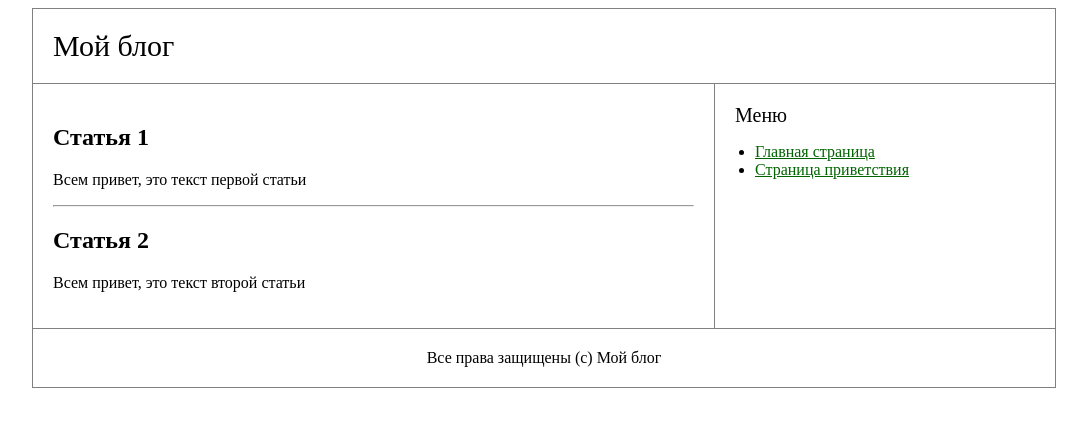
After one commit to fia1ka/lab4, a PHP site: page /main.php in a window 1280 px wide. The commit adds this page. Shown: the top 427 px of the page, without its empty margins (96-1183 px from the left). Run offline with PHP 8.4, Linux system fonts and the light colour scheme; data that the repository does not hold is empty.

Commit message:
Add files via upload

```diff
--- a/View.php
+++ b/View.php
@@ -14,6 +14,10 @@ class View
         http_response_code($code);
         extract($vars);
 
+        if (!isset($title)) {
+            $title = 'Мой блог';
+        }
+
         ob_start();
         include $this->templatesPath . '/' . $templateName;
         $buffer = ob_get_contents();
--- a/index.php
+++ b/index.php
@@ -20,10 +20,9 @@ if (!$isRouteFound) {
     return;
 }
 
-unset($matches);
+array_shift($matches);
 
-$controllerName = $controllerAndAction;
-$actionName = $controllerAndAction;
+list($controllerName, $actionName) = $controllerAndAction;
 
 $controller = new $controllerName();
 $controller->$actionName(...$matches);
--- /dev/null
+++ b/main.php
@@ -0,0 +1,40 @@
+<!DOCTYPE html>
+<html lang="ru">
+<head>
+    <meta charset="UTF-8">
+    <title><?= htmlspecialchars($title) ?></title>
+    <link rel="stylesheet" href="styles.css">
+</head>
+<body>
+
+<table class="layout">
+    <tr>
+        <td colspan="2" class="header">
+            Мой блог
+        </td>
+    </tr>
+    <tr>
+        <td>
+            <h2>Статья 1</h2>
+            <p>Всем привет, это текст первой статьи</p>
+            <hr>
+
+            <h2>Статья 2</h2>
+            <p>Всем привет, это текст второй статьи</p>
+        </td>
+
+        <td width="300px" class="sidebar">
+            <div class="sidebarHeader">Меню</div>
+            <ul>
+                <li><a href="./">Главная страница</a></li>
+                <li><a href="./hello/username">Страница приветствия</a></li>
+            </ul>
+        </td>
+    </tr>
+    <tr>
+        <td class="footer" colspan="2">Все права защищены (c) Мой блог</td>
+    </tr>
+</table>
+
+</body>
+</html>
--- a/routes.php
+++ b/routes.php
@@ -2,6 +2,5 @@
 
 return [
     '~^hello/(.*)$~' => [MainController::class, 'sayHello'],
-    '~^bye/(.*)$~'   => [MainController::class, 'sayBye'],
     '~^$~'           => [MainController::class, 'main'],
 ];
--- a/styles.css
+++ b/styles.css
@@ -14,7 +14,6 @@
 
 .header {
     font-size: 30px;
-    font-weight: bold;
 }
 
 .footer {
@@ -28,3 +27,7 @@
 .sidebar ul {
     padding-left: 20px;
 }
+
+a, a:visited {
+    color: darkgreen;
+}
```
Also changed, not shown: MainController.php (+5 -15 lines), hello.php (added, +35 -0 lines).
